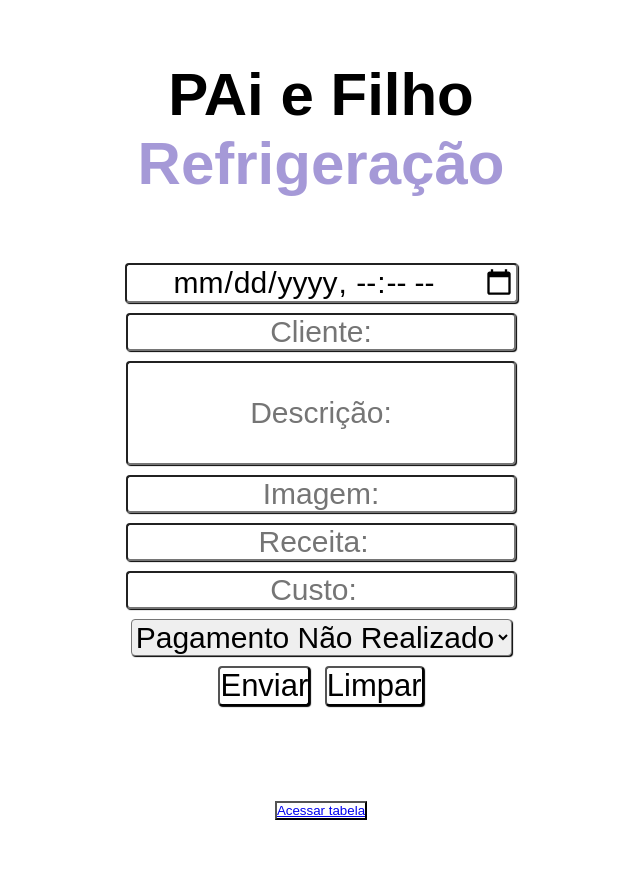
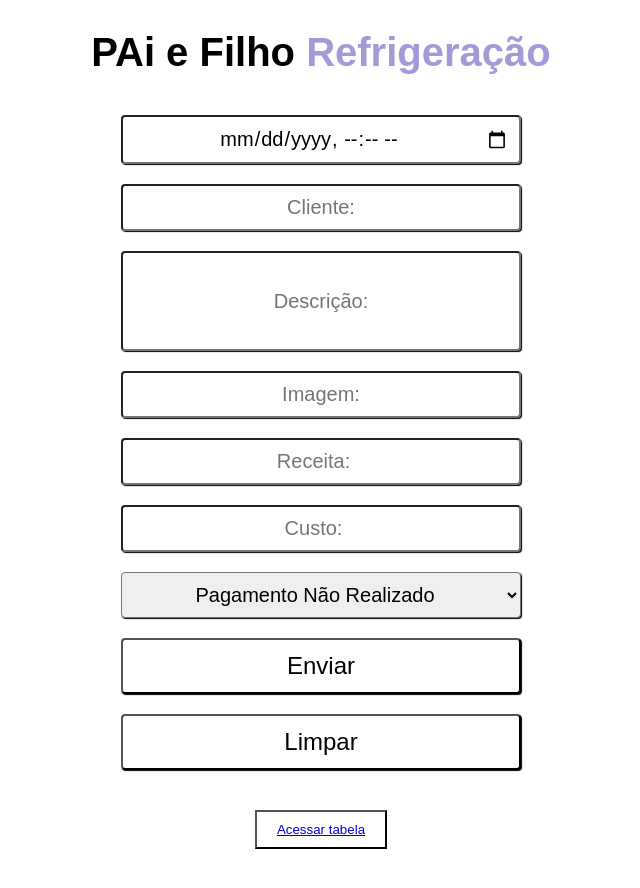
Before and after one commit to DevDaviDias/Pai-e-filho-refrigera-ao, a plain HTML site: page index.html in a window 768 px wide. Shown: the whole page, without its empty margins (63-703 px from the left). Drawn offline with Linux system fonts and the light colour scheme; a web font is replaced by a local one.

Commit message:
atualizaçao para celular

```diff
--- a/index.html
+++ b/index.html
@@ -63,6 +63,7 @@
             const custo = parseFloat(custoInput.value) || 0;
             const lucro = receita - custo;
             console.log('Lucro:', lucro.toFixed(2));
+            alert("Enviado com sucesso :)")
         }
 
         function validarFormulario() {
--- a/style.css
+++ b/style.css
@@ -1,6 +1,7 @@
 * {
     margin: 0;
     padding: 0;
+    box-sizing: border-box;
     text-align: center;
     font-family: "Gemunu Libre", sans-serif;
 }
@@ -35,3 +36,62 @@ h1 > span {
     background-color: rgb(255, 255, 255);
     color: rgb(179, 179, 179);
 }
+
+
+
+
+/* Estilos para telas maiores que 768px */
+@media screen and (min-width: 768px) {
+    h1 {
+        font-size: 60px;
+        padding: 60px;
+    }
+
+    h1 > span {
+        color: rgba(115, 96, 193, 0.645);
+    }
+
+    input, select {
+        font-size: 30px;
+        margin: 5px;
+    }
+
+    .itensS {
+        font-size: 31px;
+    }
+
+    .itensD {
+        height: 100px;
+    }
+
+    .tabela {
+        margin: 90px;
+    }
+}
+
+/* Estilos para telas menores ou iguais a 768px */
+@media screen and (max-width: 768px) {
+    h1 {
+        font-size: 40px;
+        padding: 30px 0;
+    }
+
+    input, select, .itensD {
+        font-size: 20px;
+        margin: 10px 0;
+        width: 90%;
+        max-width: 400px;
+        padding: 10px;
+    }
+
+    .itensS {
+        font-size: 24px;
+        padding: 12px 24px;
+        margin: 10px;
+    }
+
+    .tabela {
+        margin: 30px auto;
+        padding: 10px 20px;
+    }
+}
```
